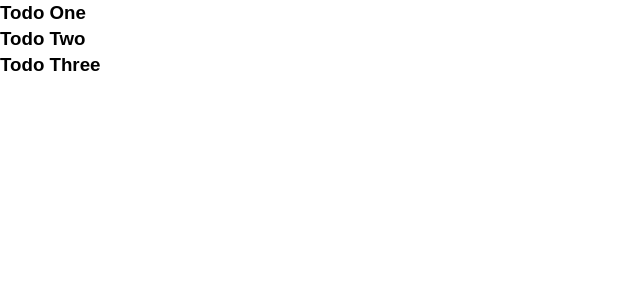
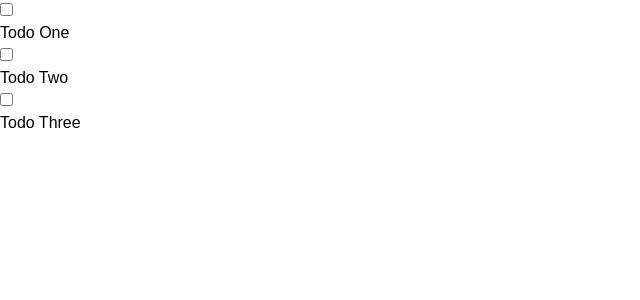
Before and after one commit to ClearActionConsistent/vuejs422, a Vue app: page / in a window 1280 px wide. Shown: the top 300 px of the page, without its empty margins (0-640 px from the left). Built offline with nearby package versions, Linux system fonts and the light colour scheme.

Commit message:
bind event to todo component element and update data

```diff
--- a/src/components/TodoItem.vue
+++ b/src/components/TodoItem.vue
@@ -1,13 +1,19 @@
 <template>
 	<div class="todo-item" v-bind:class="{'is-complete':todo.completed}">
-		<h3>{{todo.title}}</h3>
+		<input type="checkbox" v-on:change="markComplete"/>
+		<p>{{todo.title}}</p>
 	</div>
 </template>
 
 <script>
 	export default {
 		name: "TodoItem",
-		props: ["todo"]
+		props: ["todo"],
+		methods: {
+			markComplete(){
+				this.todo.completed = !this.todo.completed;
+			}
+		}
 	}
 </script>
 
```
